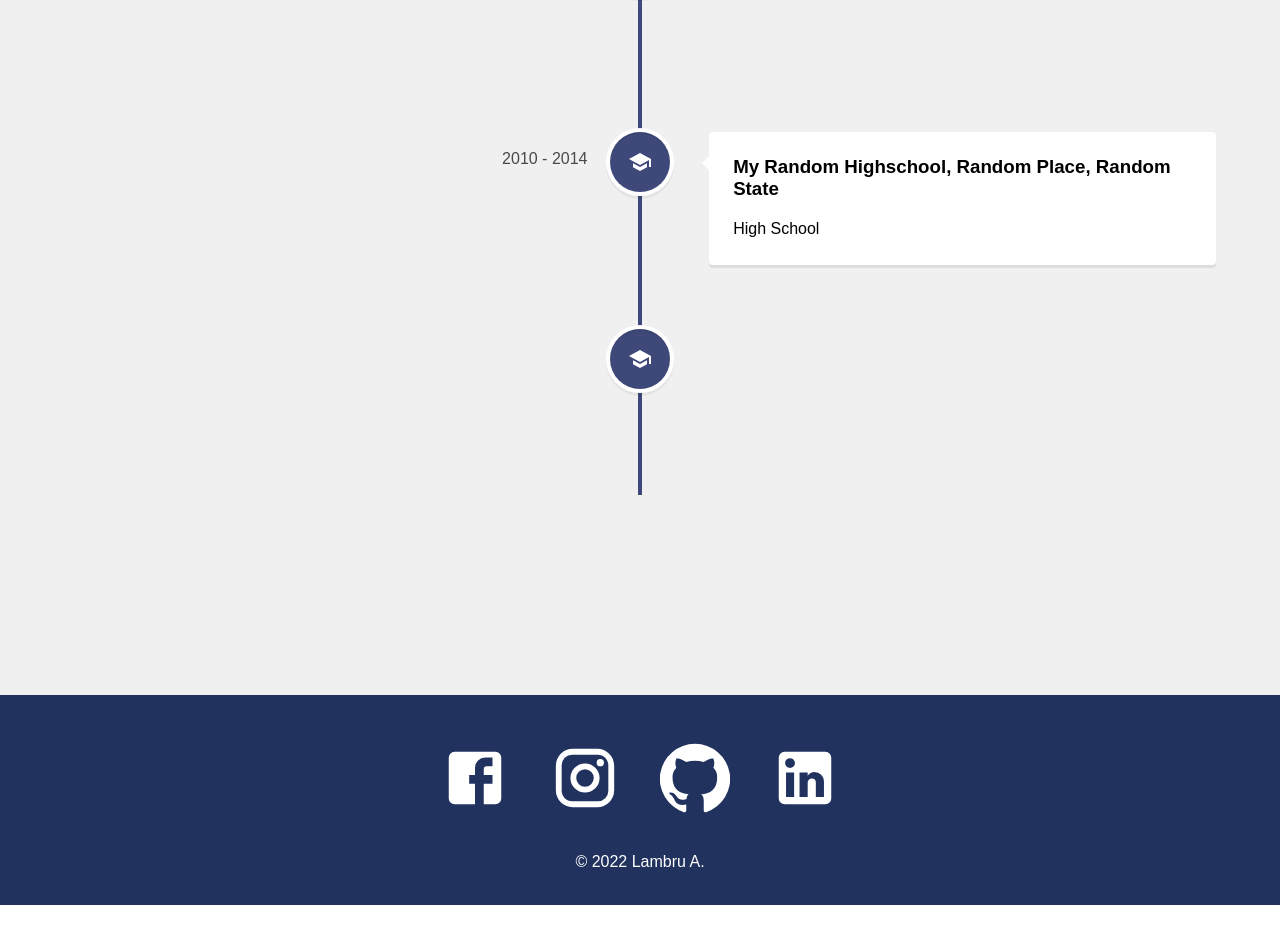
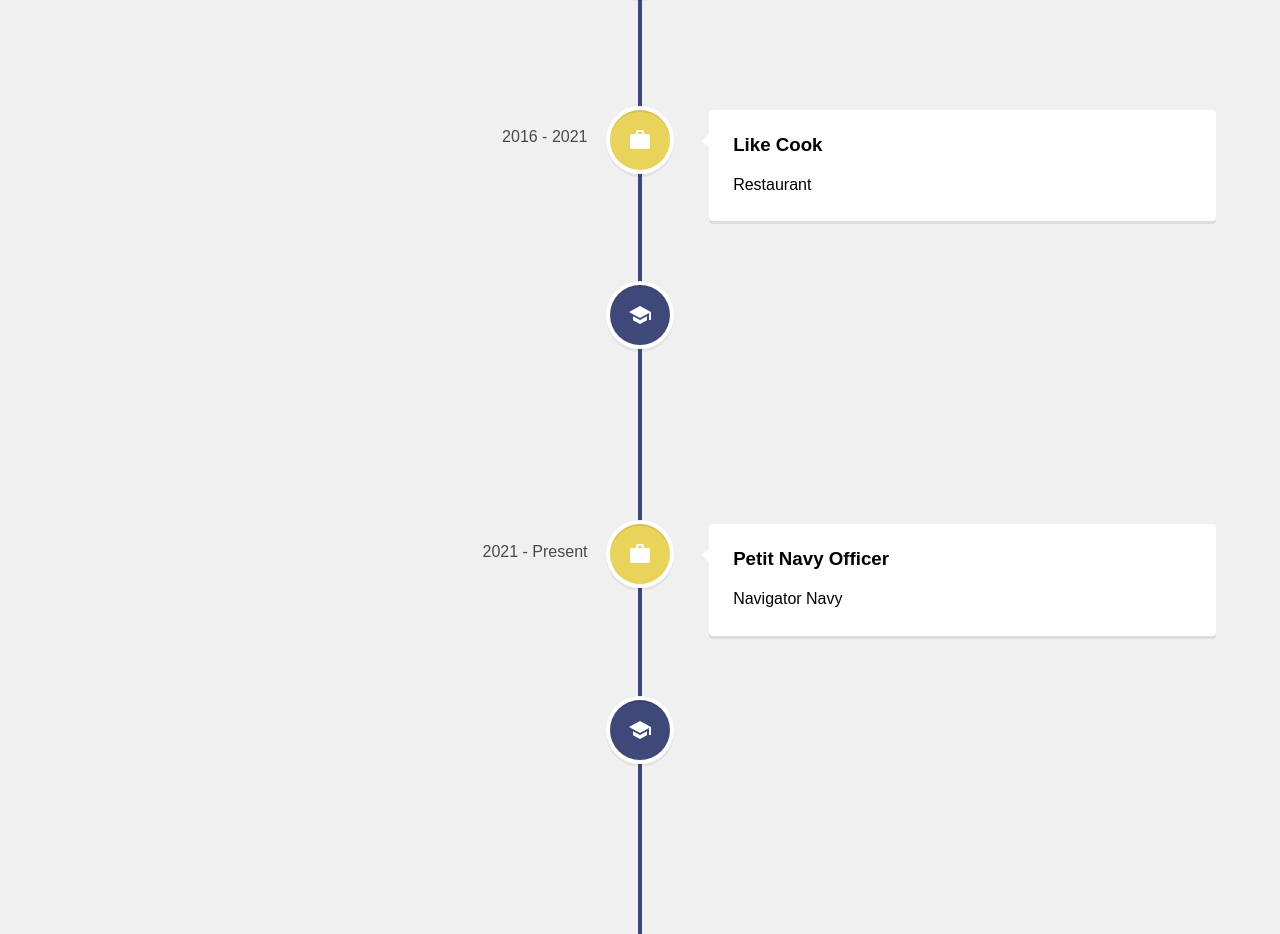
Before and after one commit to lambrugeorge/Website-Portofolio, a React (Create React App) app: page /experience in a window 1280 px wide. Shown: the part 198-1132 px from the top of the page. Before the commit the page ends 1103 px from the top, so only its background shows below. Built offline with nearby package versions, Linux system fonts and the light colour scheme.

Commit message:
finish my experience file js

```diff
--- a/src/components/Footer.js
+++ b/src/components/Footer.js
@@ -13,7 +13,7 @@ function Footer() {
         <GitHub />
         <LinkedIn />
       </div>
-      <p>&copy; 2022 Lambru A.</p>
+      <p>&copy; 2024 Lambru A.</p>
     </footer>
   );
 }
--- a/src/helpers/ProjectList.js
+++ b/src/helpers/ProjectList.js
@@ -7,7 +7,9 @@ export const ProjectList = [
        {
            name: 'Proiectul 1',
            image: Proj1,
-           skills: "Javascript , Node.js"
+           skills: "JavaScript, React, CSS",
+           github: "https://github.com/lambrugeorge/NexShop-clothes",
+           liveDemo: "https://adorable-cocada-a50fa9.netlify.app/"
        },
        {
               name: 'Proiectul 2',
--- a/src/pages/Experience.js
+++ b/src/pages/Experience.js
@@ -14,33 +14,59 @@ function Experience() {
     <div className='experience'>
       <VerticalTimeline lineColor='#3e497a'>
         <VerticalTimelineElement
+          className='vertical-timeline-element--education'
+          date="2011 - 2015"
+          iconStyle={{ background: "#3e497a", color: "#fff" }}
+          icon={<School />}
+        >
+        <h3 className='vertical-timeline-element-title'>"Ion Ghica" Economic College Brăila</h3>
+        <p> High School</p>
+        </VerticalTimelineElement>
+
+        <VerticalTimelineElement
           className='vertical-timeline-element--work'
-          date="2010 - 2014"
+          date="2016 - 2021"
           iconStyle={{ background: "#e9d35b", color: "#fff" }}
           icon={<Work />}
         >
-        <h3 className='vertical-timeline-element-title'> My Random Highschool, Random Place, Random State</h3>
-        <p> High School</p>
+        <h3 className='vertical-timeline-element-title'>Like Cook</h3>
+        <p> Restaurant </p>
         </VerticalTimelineElement>
+
         <VerticalTimelineElement
           className='vertical-timeline-element--education'
-          date="2010 - 2014"
+          date="2021 - 2023"
           iconStyle={{ background: "#3e497a", color: "#fff" }}
           icon={<School />}
         >
-        <h3 className='vertical-timeline-element-title'> My Random Highschool, Random Place, Random State</h3>
-        <p> High School</p>
+        <h3 className='vertical-timeline-element-title'>Naval Forces Non-Commissioned Officers School 'Admiral Ion Murgescu'</h3>
+        <p> Military Petit Navy Officer </p>
+        <p> Electrical Engineer </p>
         </VerticalTimelineElement>
+
+        <VerticalTimelineElement
+          className='vertical-timeline-element--work'
+          date="2021 - Present"
+          iconStyle={{ background: "#e9d35b", color: "#fff" }}
+          icon={<Work />}
+        >
+        <h3 className='vertical-timeline-element-title'>Petit Navy Officer</h3>
+        <p>Navigator Navy</p>
+        </VerticalTimelineElement>
+
         <VerticalTimelineElement
           className='vertical-timeline-element--education'
-          date="2010 - 2014"
+          date="2023 - Present"
           iconStyle={{ background: "#3e497a", color: "#fff" }}
           icon={<School />}
         >
-        <h3 className='vertical-timeline-element-title'> My Random Highschool, Random Place, Random State</h3>
-        <p> High School</p>
+        <h3 className='vertical-timeline-element-title'>Frontend Developer</h3>
+        <p>Zero To Mastery Academy</p>
+        <p> Complete Web Developer in 2024 </p>
+        <p> Javascript: The Advanced Concepts, Frontend </p>
+        <p> Complete React Developer in 2024 (w/ Redux, Hooks, GraphQL) </p>
+        <p> JavaScript Web Projects: 20 Projects to Build Your Portfolio </p>
         </VerticalTimelineElement>
-
       </VerticalTimeline>
     </div>
   )
--- a/src/pages/Home.js
+++ b/src/pages/Home.js
@@ -1,7 +1,6 @@
-import React from 'react'
-import { LinkedIn, Email, GitHub } from '@material-ui/icons'
-import '../styles/Home.css'
-
+import React from 'react';
+import { LinkedIn, Email, GitHub } from '@material-ui/icons';
+import '../styles/Home.css';
 
 function Home() {
   return (
@@ -10,16 +9,26 @@ function Home() {
         <h2>Hi, My name is Adrian</h2>
         <div className='prompt'>
           <p>A Front end developer with a passion for learning and creating.</p>
-          <LinkedIn />
-          <Email />
-          <GitHub />
+          <a href="https://www.linkedin.com/in/adrian-profile" target="_blank" rel="noopener noreferrer">
+            <LinkedIn />
+          </a>
+          <a href="mailto:adrian@example.com" target="_blank" rel="noopener noreferrer">
+            <Email />
+          </a>
+          <a href="https://github.com/adrian-profile" target="_blank" rel="noopener noreferrer">
+            <GitHub />
+          </a>
         </div>
       </div>
       <div className='skills'>
         <h1>Skills</h1>
         <div className='category'>
           <h2>Front-end</h2>
-          <p>ReactJS, HTML, CSS, JavaScript,(PWAs), Material UI, React Hooks, React Router, React DOM, Deployment and Hosting, Redux Thunk, Test Automation, Jest, Testing, Redux Saga, Apollo GraphQL, React-Redux</p>
+          <p>
+            ReactJS, HTML, CSS, JavaScript, PWAs, Material UI, React Hooks, React Router, React DOM,
+            Deployment and Hosting, Redux Thunk, Test Automation, Jest, Testing, Redux Saga,
+            Apollo GraphQL, React-Redux
+          </p>
         </div>
         <div className='category'>
           <h2>Back-end</h2>
@@ -31,7 +40,7 @@ function Home() {
         </div>
       </div>
     </div>
-  )
+  );
 }
 
-export default Home
+export default Home;
--- a/src/pages/ProjectDisplay.js
+++ b/src/pages/ProjectDisplay.js
@@ -2,8 +2,7 @@ import React from 'react';
 import { useParams } from 'react-router-dom';
 import { ProjectList } from '../helpers/ProjectList';
 import { GitHub } from '@material-ui/icons';
-import '../styles/ProjectDisplay.css'
-
+import '../styles/ProjectDisplay.css';
 
 function ProjectDisplay() {
   const { id } = useParams();
@@ -12,11 +11,15 @@ function ProjectDisplay() {
   return (
     <div className="project">
       <h1>{project.name}</h1>
-      <img src={project.image} />
+      <a href={project.liveDemo} target="_blank" rel="noopener noreferrer">
+        <img src={project.image} alt={`${project.name} snapshot`} />
+      </a>
       <p>
-      <b>Skills:</b>{project.skills}
+        <b>Skills:</b> {project.skills}
       </p>
-      <GitHub />
+      <a href={project.github} target="_blank" rel="noopener noreferrer">
+        <GitHub />
+      </a>
     </div>
   );
 }
```
